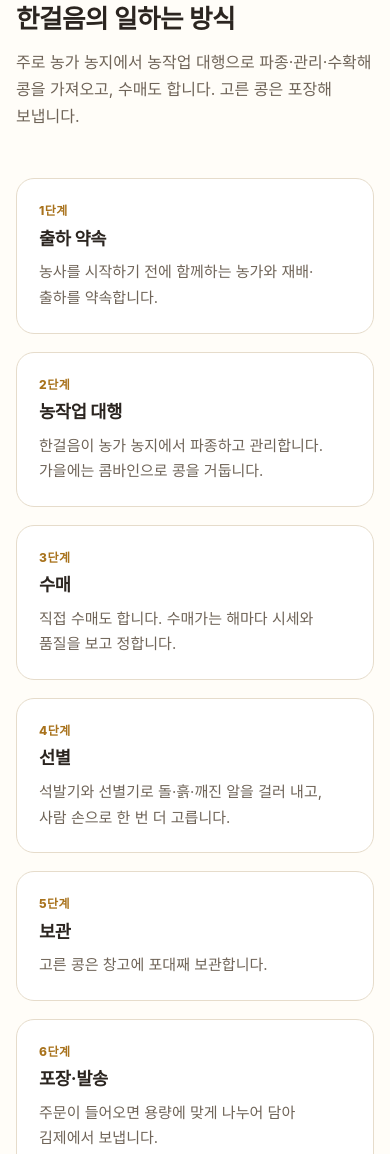
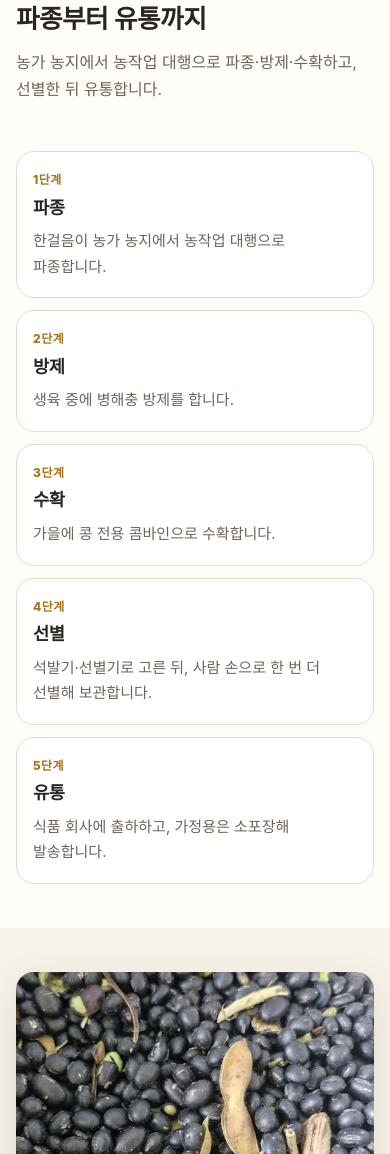
Before and after one commit to flqpswltm-png/juksandeulnyeok, a plain HTML site: page about.html in a window 390 px wide. Shown: the part 3102-4256 px from the top of the page. Drawn offline with Linux system fonts and the light colour scheme; a web font is replaced by a local one.

Commit message:
Update the work process to five steps from sowing to distribution
Show 파종, 방제, 수확, 선별, and 유통 on the home and about pages, laid out in one row on desktop and stacked cleanly on smaller screens.

```diff
--- a/about.html
+++ b/about.html
@@ -14,7 +14,7 @@
 <link rel="stylesheet" href="https://cdn.jsdelivr.net/gh/orioncactus/pretendard@v1.3.9/dist/web/variable/pretendardvariable-dynamic-subset.min.css">
 <link rel="preconnect" href="https://fonts.googleapis.com"><link rel="preconnect" href="https://fonts.gstatic.com" crossorigin>
 <link rel="stylesheet" href="https://fonts.googleapis.com/css2?family=Noto+Serif+KR:wght@600;700&display=swap">
-<link rel="stylesheet" href="assets/css/style.css?v=20261122b">
+<link rel="stylesheet" href="assets/css/style.css?v=20261122c">
 </head>
 <body class="has-mobile-buy">
 <a class="skip" href="#main">본문 바로가기</a>
@@ -64,14 +64,13 @@
 </div></section>
 
 <section class="section"><div class="container">
-  <div class="section-head"><span class="kicker">일하는 방식</span><h2>한걸음의 일하는 방식</h2><p class="muted">주로 농가 농지에서 농작업 대행으로 파종·관리·수확해 콩을 가져오고, 수매도 합니다. 고른 콩은 포장해 보냅니다.</p></div>
-  <ol class="steps">
-    <li><h3>출하 약속</h3><p>농사를 시작하기 전에 함께하는 농가와 재배·출하를 약속합니다.</p></li>
-    <li><h3>농작업 대행</h3><p>한걸음이 농가 농지에서 파종하고 관리합니다. 가을에는 콤바인으로 콩을 거둡니다.</p></li>
-    <li><h3>수매</h3><p>직접 수매도 합니다. 수매가는 해마다 시세와 품질을 보고 정합니다.</p></li>
-    <li><h3>선별</h3><p>석발기와 선별기로 돌·흙·깨진 알을 걸러 내고, 사람 손으로 한 번 더 고릅니다.</p></li>
-    <li><h3>보관</h3><p>고른 콩은 창고에 포대째 보관합니다.</p></li>
-    <li><h3>포장·발송</h3><p>주문이 들어오면 용량에 맞게 나누어 담아 김제에서 보냅니다.</p></li>
+  <div class="section-head"><span class="kicker">일하는 방식</span><h2>파종부터 유통까지</h2><p class="muted">농가 농지에서 농작업 대행으로 파종·방제·수확하고, 선별한 뒤 유통합니다.</p></div>
+  <ol class="steps steps-5">
+    <li><h3>파종</h3><p>한걸음이 농가 농지에서 농작업 대행으로 파종합니다.</p></li>
+    <li><h3>방제</h3><p>생육 중에 병해충 방제를 합니다.</p></li>
+    <li><h3>수확</h3><p>가을에 콩 전용 콤바인으로 수확합니다.</p></li>
+    <li><h3>선별</h3><p>석발기·선별기로 고른 뒤, 사람 손으로 한 번 더 선별해 보관합니다.</p></li>
+    <li><h3>유통</h3><p>식품 회사에 출하하고, 가정용은 소포장해 발송합니다.</p></li>
   </ol>
 </div></section>
 
@@ -114,7 +113,7 @@
   <p class="f-copy">© <span data-year>2026</span> 유한회사 한걸음 농업회사법인. <span data-brand>죽산들녘</span>은 한걸음의 농산물 브랜드입니다. 사진은 한걸음이 직접 촬영한 수확·선별 과정입니다.</p>
 </div></footer>
 <div class="mobile-buy"><a class="btn btn-primary" href="order.html"><svg class="ico" viewBox="0 0 24 24" fill="none" stroke="currentColor" stroke-width="2" stroke-linecap="round" stroke-linejoin="round" aria-hidden="true"><path d="M3 9l1.5-5h15L21 9"/><path d="M3 9h18v2a3 3 0 0 1-6 0 3 3 0 0 1-6 0 3 3 0 0 1-6 0z"/><path d="M5 13v8h14v-8"/></svg>구매 안내</a><a class="btn btn-ghost" data-tel data-off="전화 준비 중"><svg class="ico" viewBox="0 0 24 24" fill="none" stroke="currentColor" stroke-width="2" stroke-linecap="round" stroke-linejoin="round" aria-hidden="true"><path d="M22 16.9v3a2 2 0 0 1-2.2 2 19.8 19.8 0 0 1-8.6-3.1 19.5 19.5 0 0 1-6-6A19.8 19.8 0 0 1 2.1 4.2 2 2 0 0 1 4.1 2h3a2 2 0 0 1 2 1.7c.1.9.4 1.8.7 2.7a2 2 0 0 1-.5 2.1L8 9.8a16 16 0 0 0 6 6l1.3-1.3a2 2 0 0 1 2.1-.4c.9.3 1.8.6 2.7.7a2 2 0 0 1 1.7 2z"/></svg><span class="t">전화 문의</span></a><a class="btn btn-kakao" data-kakao="chat" hidden><span class="t">카카오톡 상담</span></a></div>
-<script src="assets/js/data.js?v=20261122b"></script>
-<script src="assets/js/site.js?v=20261122b"></script>
+<script src="assets/js/data.js?v=20261122c"></script>
+<script src="assets/js/site.js?v=20261122c"></script>
 </body>
 </html>
--- a/assets/css/style.css
+++ b/assets/css/style.css
@@ -316,3 +316,25 @@ details p{color:var(--muted);font-size:.95rem}
   .page-hero picture img{object-position:center 54%}
 }
 .journey .photo.combine-photo img{object-position:42% 50%}
+
+/* ---- 2026-11-22 일하는 방식 5단계 (파종·방제·수확·선별·유통) ---- */
+.steps-5{grid-template-columns:repeat(5,minmax(0,1fr));gap:14px}
+.steps-5 li{padding:18px 16px}
+@media (max-width:1100px){
+  .steps-5{gap:10px}
+  .steps-5 li{padding:16px 12px}
+  .steps-5 h3{font-size:1.02rem}
+  .steps-5 p{font-size:.88rem}
+}
+@media (max-width:860px){
+  .steps-5{grid-template-columns:repeat(6,1fr);gap:12px}
+  .steps-5 li{grid-column:span 2;padding:18px 16px}
+  .steps-5 li:nth-child(4){grid-column:2 / span 2}
+  .steps-5 li:nth-child(5){grid-column:4 / span 2}
+  .steps-5 h3{font-size:1.1rem}
+  .steps-5 p{font-size:.94rem}
+}
+@media (max-width:520px){
+  .steps-5{grid-template-columns:1fr}
+  .steps-5 li,.steps-5 li:nth-child(4),.steps-5 li:nth-child(5){grid-column:auto}
+}
```
Also changed, not shown: contact.html (+3 -3 lines), funding.html (+3 -3 lines), index.html (+10 -9 lines), order.html (+3 -3 lines), privacy.html (+3 -3 lines), products.html (+3 -3 lines).
